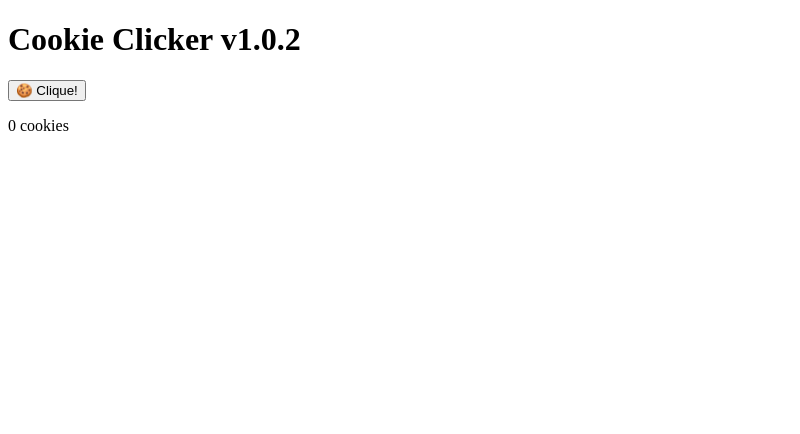
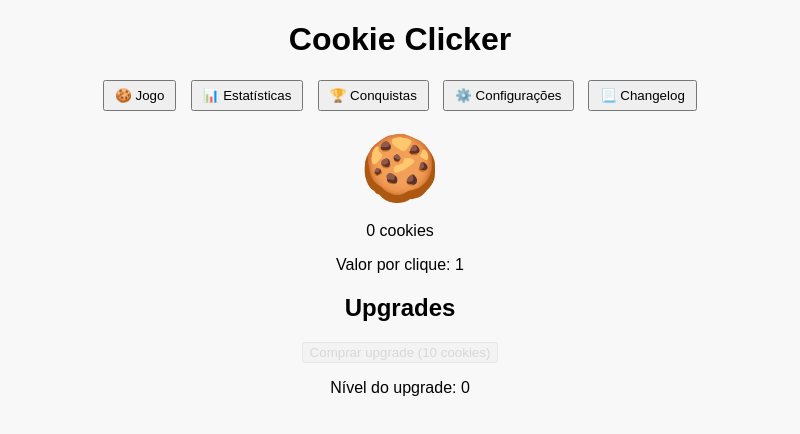
Before and after one commit to lertiland/cookieclicker-clean, an Electron app: page index.html in a window 800 px wide. Drawn offline with Linux system fonts and the light colour scheme.

Commit message:
Versão 0.9.2: sistema de upgrades, abas e salvamento

```diff
--- a/index.html
+++ b/index.html
@@ -1,10 +1,90 @@
 <!DOCTYPE html>
 <html>
-<head><title>Cookie Clicker v1.0.2</title></head>
+<head>
+  <title>Cookie Clicker v1.0.3</title>
+  <style>
+    body {
+      font-family: sans-serif;
+      text-align: center;
+      background: #f8f8f8;
+    }
+    .cookie {
+      font-size: 64px;
+      cursor: pointer;
+    }
+    .upgrade {
+      margin-top: 20px;
+    }
+    .upgrade button:disabled {
+      opacity: 0.4;
+    }
+    .tabs {
+      margin-bottom: 20px;
+    }
+    .tabBtn {
+      margin: 0 5px;
+      padding: 6px 10px;
+      cursor: pointer;
+    }
+    .tab {
+      display: none;
+    }
+    .tab.active {
+      display: block;
+    }
+  </style>
+</head>
 <body>
-  <h1>Cookie Clicker v1.0.2</h1>
-  <button id="cookie">🍪 Clique!</button>
-  <p id="count">0 cookies</p>
+  <h1>Cookie Clicker</h1>
+
+  <!-- Menu de abas -->
+  <div class="tabs">
+    <button class="tabBtn" data-tab="game">🍪 Jogo</button>
+    <button class="tabBtn" data-tab="stats">📊 Estatísticas</button>
+    <button class="tabBtn" data-tab="achievements">🏆 Conquistas</button>
+    <button class="tabBtn" data-tab="settings">⚙️ Configurações</button>
+    <button class="tabBtn" data-tab="changelog">📃 Changelog</button>
+  </div>
+
+  <!-- Abas -->
+  <div id="game" class="tab active">
+    <div id="cookie" class="cookie">🍪</div>
+    <p id="count">0 cookies</p>
+    <p id="clickValue">Valor por clique: 1</p>
+
+    <div class="upgrade">
+      <h2>Upgrades</h2>
+      <button id="upgradeBtn">Comprar upgrade (10 cookies)</button>
+      <p id="upgradeLevel">Nível do upgrade: 0</p>
+    </div>
+  </div>
+
+  <div id="stats" class="tab">
+    <h2>📊 Estatísticas</h2>
+    <p>Total de cookies: <span id="statTotalCookies">0</span></p>
+    <p>Valor do clique: <span id="statClickValue">1</span></p>
+    <p>Upgrades comprados: <span id="statUpgrades">0</span></p>
+  </div>
+
+  <div id="achievements" class="tab">
+    <h2>🏆 Conquistas</h2>
+    <p>Ainda não há conquistas.</p>
+  </div>
+
+  <div id="settings" class="tab">
+    <h2>⚙️ Configurações</h2>
+    <button id="resetBtn">Resetar progresso</button>
+  </div>
+
+  <div id="changelog" class="tab">
+    <h2>📃 Changelog</h2>
+    <ul>
+      <li><strong>v1.0.3</strong> - Abas e upgrades adicionados</li>
+      <li><strong>v1.0.2</strong> - Salvamento automático</li>
+      <li><strong>v1.0.1</strong> - Versão inicial</li>
+    </ul>
+  </div>
+
   <script src="renderer.js"></script>
 </body>
 </html>
--- a/package.json
+++ b/package.json
@@ -1,6 +1,6 @@
 {
   "name": "cookie-clicker-electron",
-  "version": "1.0.2",
+  "version": "0.9.2",
   "description": "App estilo Cookie Clicker com autoatualização via GitHub",
   "author": "Lertiland",
   "main": "main.js",
--- a/renderer.js
+++ b/renderer.js
@@ -1,5 +1,77 @@
 let count = 0;
+let clickValue = 1;
+let upgradeLevel = 0;
+let upgradeCost = 10;
+
+const countEl = document.getElementById('count');
+const clickValEl = document.getElementById('clickValue');
+const upgradeBtn = document.getElementById('upgradeBtn');
+const upgradeLevelEl = document.getElementById('upgradeLevel');
+
+// Carregar progresso
+function loadGame() {
+  const save = JSON.parse(localStorage.getItem('cookieClickerSave'));
+  if (save) {
+    count = save.count ?? 0;
+    clickValue = save.clickValue ?? 1;
+    upgradeLevel = save.upgradeLevel ?? 0;
+    upgradeCost = save.upgradeCost ?? 10;
+  }
+}
+
+// Salvar progresso
+function saveGame() {
+  const data = {
+    count,
+    clickValue,
+    upgradeLevel,
+    upgradeCost
+  };
+  localStorage.setItem('cookieClickerSave', JSON.stringify(data));
+}
+
+// Atualizar UI
+function updateUI() {
+  countEl.textContent = `${count} cookies`;
+  clickValEl.textContent = `Valor por clique: ${clickValue}`;
+  upgradeBtn.textContent = `Comprar upgrade (${upgradeCost} cookies)`;
+  upgradeBtn.disabled = count < upgradeCost;
+  upgradeLevelEl.textContent = `Nível do upgrade: ${upgradeLevel}`;
+
+  // Estatísticas
+  document.getElementById('statTotalCookies').textContent = count;
+  document.getElementById('statClickValue').textContent = clickValue;
+  document.getElementById('statUpgrades').textContent = upgradeLevel;
+
+  saveGame();
+}
+
+// Clique no cookie
 document.getElementById('cookie').addEventListener('click', () => {
-  count++;
-  document.getElementById('count').textContent = `${count} cookies`;
+  count += clickValue;
+  updateUI();
 });
+
+// Comprar upgrade
+upgradeBtn.addEventListener('click', () => {
+  if (count >= upgradeCost) {
+    count -= upgradeCost;
+    upgradeLevel++;
+    clickValue += 1;
+    upgradeCost = Math.floor(upgradeCost * 1.5);
+    updateUI();
+  }
+});
+
+// Troca de abas
+document.querySelectorAll('.tabBtn').forEach(btn => {
+  btn.addEventListener('click', () => {
+    const target = btn.getAttribute('data-tab');
+    document.querySelectorAll('.tab').forEach(tab => tab.classList.remove('active'));
+    document.getElementById(target).classList.add('active');
+  });
+});
+
+// Inicialização
+loadGame();
+updateUI();
```
Also changed, not shown: 1 other file.
